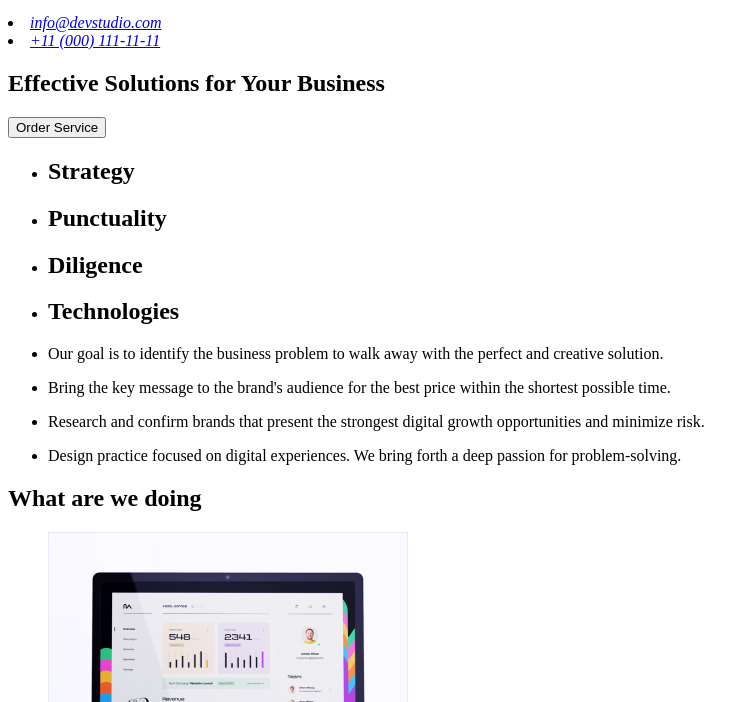
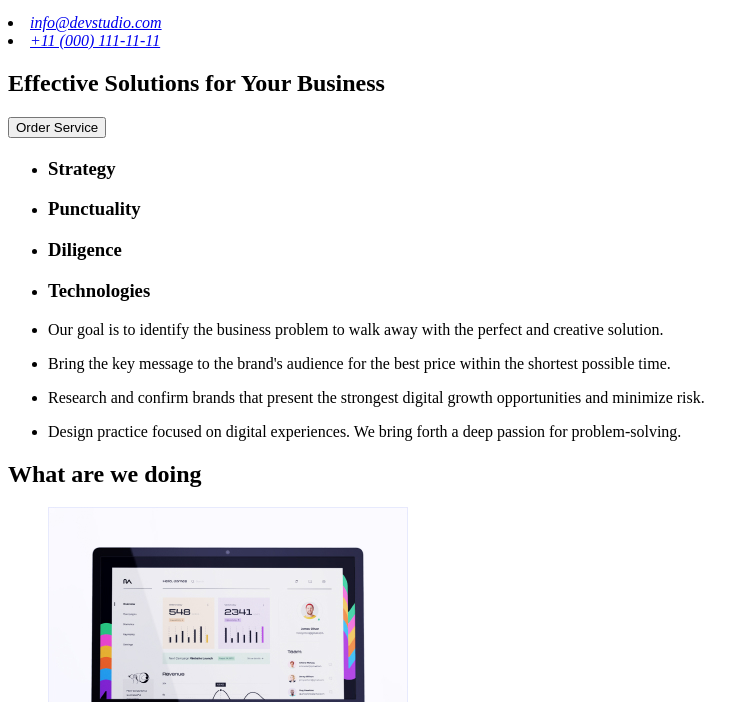
Before and after one commit to zakaz01k/goit-markup-hw-01, a plain HTML site: page index.html in a window 1280 px wide. Shown: the part 98-800 px from the top of the page, without its empty margins (0-754 px from the left). Drawn offline with Linux system fonts and the light colour scheme.

Commit message:
Update-4

```diff
--- a/index.html
+++ b/index.html
@@ -34,11 +34,12 @@
       </section>
 
       <section>
+        <h2></h2>
         <ul>
-          <li><h2>Strategy</h2></li>
-          <li><h2>Punctuality</h2></li>
-          <li><h2>Diligence</h2></li>
-          <li><h2>Technologies</h2></li>
+          <li><h3>Strategy</h3></li>
+          <li><h3>Punctuality</h3></li>
+          <li><h3>Diligence</h3></li>
+          <li><h3>Technologies</h3></li>
         </ul>
         <ul>
           <li>
```
